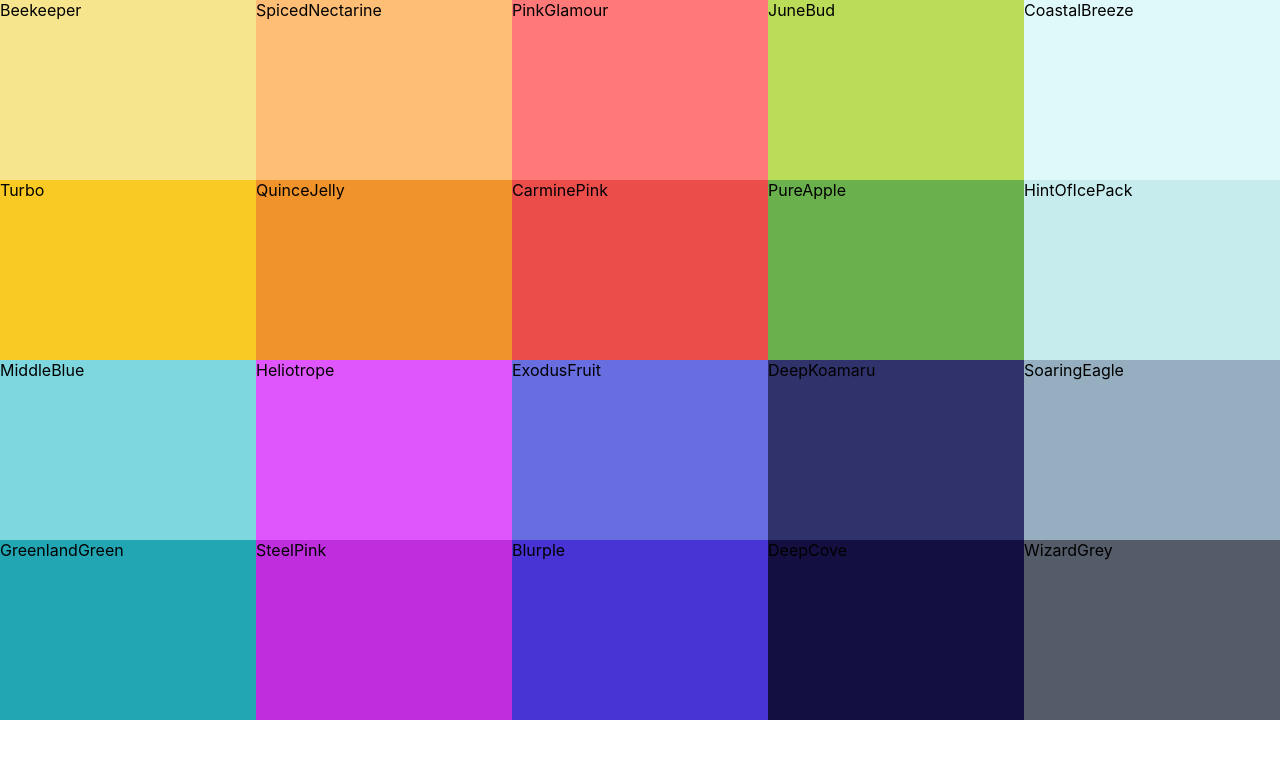
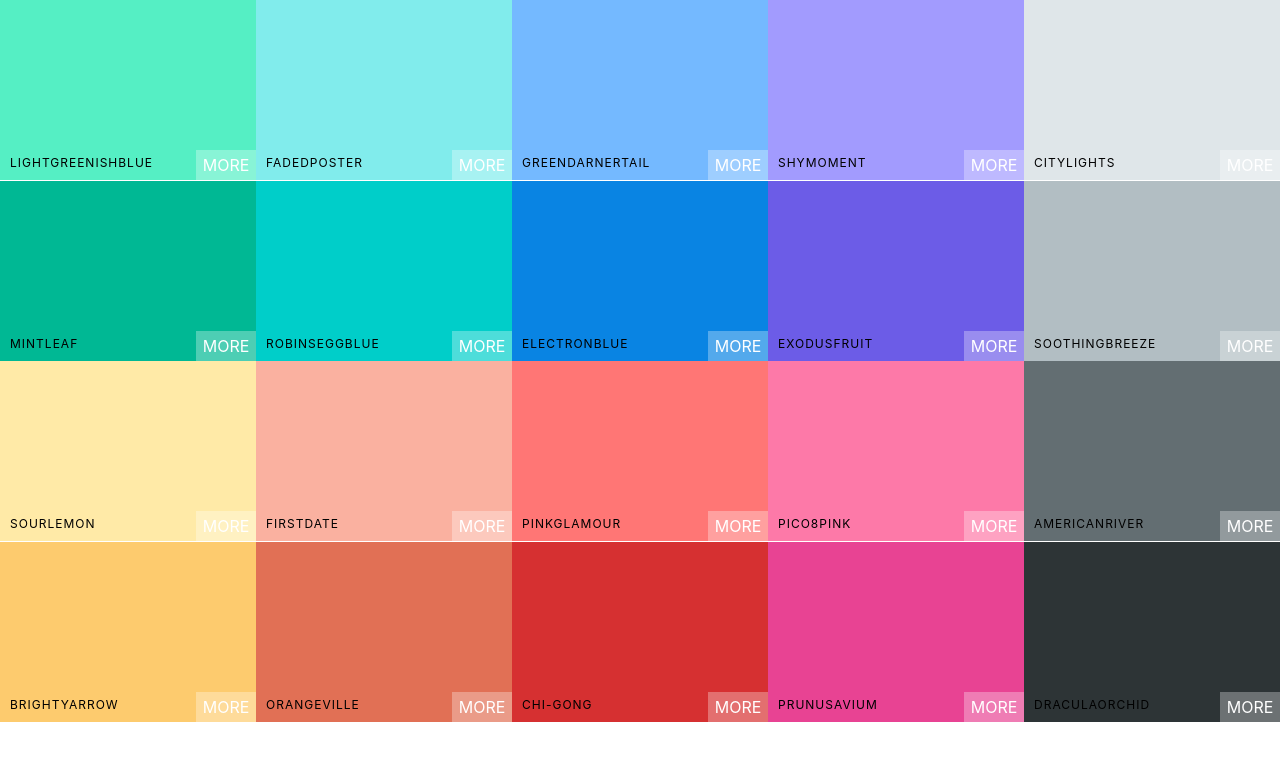
Before and after one commit to NguyenTrav/react-colors-app, a React (Create React App) app: page / in a window 1280 px wide. Shown: the top 760 px of the page. Built offline with nearby package versions, Linux system fonts and the light colour scheme.

Commit message:
Added Copy and More button and styled copy

```diff
--- a/src/App.js
+++ b/src/App.js
@@ -5,7 +5,7 @@
 function App() {
   return (
     <div>
-      <Palette {...seedColors[4]} />
+      <Palette {...seedColors[3]} />
     </div>
   );
 }
--- a/src/ColorBox.css
+++ b/src/ColorBox.css
@@ -5,4 +5,56 @@
   display: inline-block;
   position: relative;
   cursor: pointer;
+  margin-bottom: -3.5px;
 }
+
+.copy-button {
+  width: 100px;
+  height: 30px;
+  position: absolute;
+  display: inline-block;
+  top: 50%;
+  left: 50%;
+  margin-left: -50px;
+  margin-top: -15px;
+  text-align: center;
+  outline: none;
+  background: rgba(255, 255, 255, 0.3);
+  font-size: 1rem;
+  line-height: 30px;
+  color: white;
+  text-transform: uppercase;
+  border: none;
+  opacity: 0;
+}
+
+.ColorBox:hover .copy-button {
+  opacity: 1;
+  transition: 0.5s;
+}
+
+.box-content {
+  position: absolute;
+  width: 100%;
+  left: 0px;
+  bottom: 0px;
+  padding: 10px;
+  color: black;
+  letter-spacing: 1px;
+  text-transform: uppercase;
+  font-size: 12px;
+}
+
+.see-more {
+  background: rgba(255, 255, 255, 0.3);
+  position: absolute;
+  border: none;
+  right: 0px;
+  bottom: 0px;
+  color: white;
+  width: 60px;
+  height: 30px;
+  text-align: center;
+  line-height: 30px;
+  text-transform: uppercase;
+}
--- a/src/ColorBox.js
+++ b/src/ColorBox.js
@@ -2,11 +2,17 @@
 import "./ColorBox.css";
 
 class ColorBox extends Component {
-  state = {};
   render() {
+    const { name, background } = this.props;
     return (
-      <div style={{ background: this.props.background }} className="ColorBox">
-        <span>{this.props.name}</span>
+      <div style={{ background: background }} className="ColorBox">
+        <div className="copy-container">
+          <div className="box-content">
+            <span>{name}</span>
+          </div>
+          <button className="copy-button">Copy</button>
+        </div>
+        <span className="see-more">More</span>
       </div>
     );
   }
```
